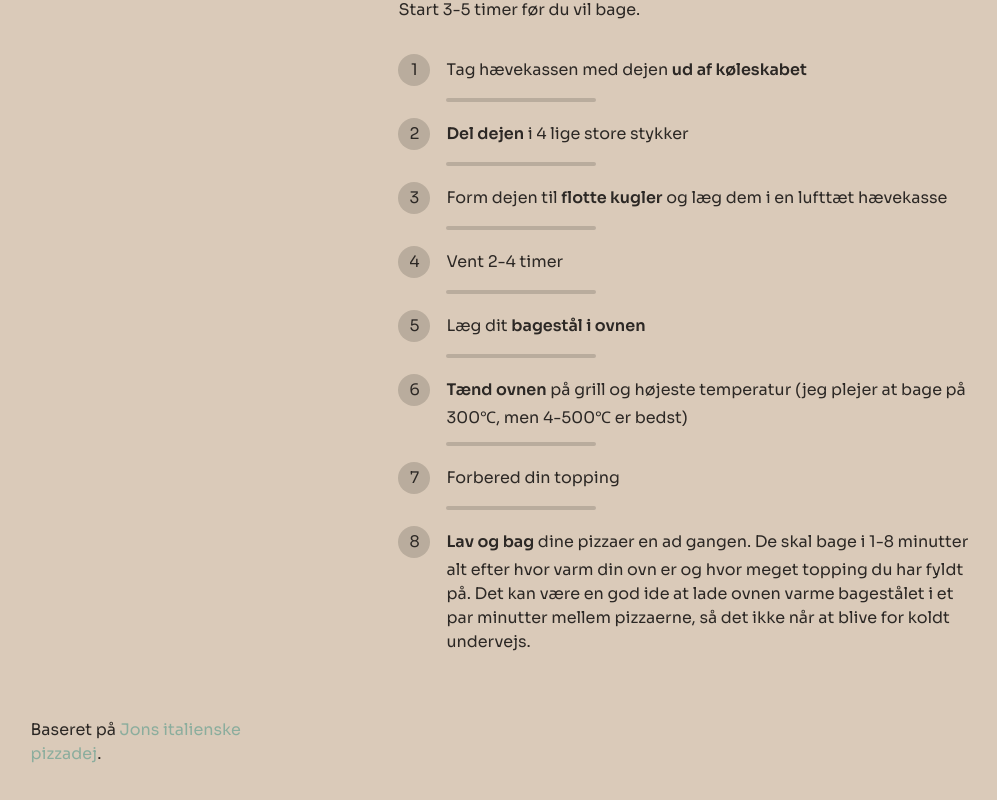
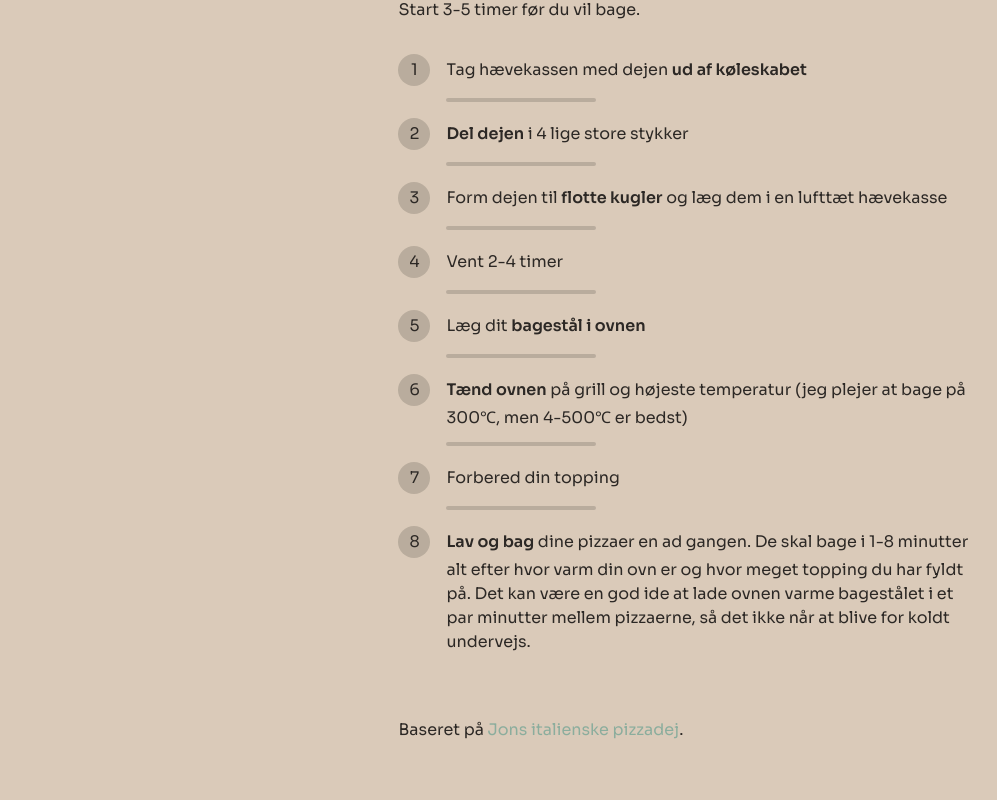
Before and after one commit to Znegl/pizza-dough, a Vue app: page / in a window 1280 px wide. Shown: the part 972-1772 px from the top of the page, without its empty margins (134-1131 px from the left). Built offline with nearby package versions, Linux system fonts and the light colour scheme; a web font is replaced by a local one.

Commit message:
Tweaked footer position

```diff
--- a/src/App.vue
+++ b/src/App.vue
@@ -181,7 +181,7 @@ main {
     grid-template-areas:
       "heading heading"
       "ingredients recipe-section"
-      "footer footer";
+      "ingredients footer";
   }
 }
 
@@ -201,12 +201,6 @@ h1 {
     position: sticky;
     top: 5vh;
   }
-}
-
-.settings-section {
-}
-
-.ingredients-section {
 }
 
 .recipe-section {
@@ -263,12 +257,16 @@ h1 {
   }
 }
 
-footer a {
-  color: var(--ds-color-sage-light);
+footer {
+  grid-area: footer;
 
-  @media (hover: hover) {
-    &:hover {
-      text-decoration: underline;
+  a {
+    color: var(--ds-color-sage-light);
+
+    @media (hover: hover) {
+      &:hover {
+        text-decoration: underline;
+      }
     }
   }
 }
```
